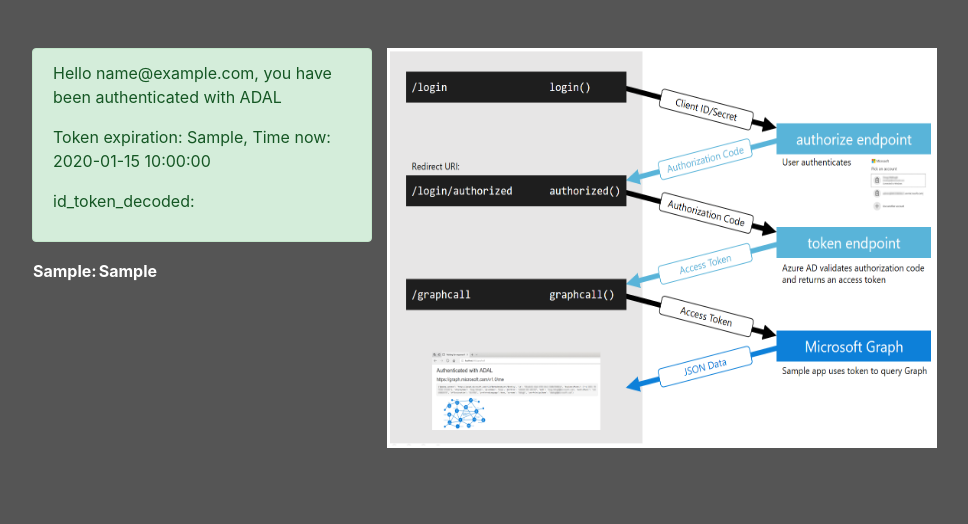
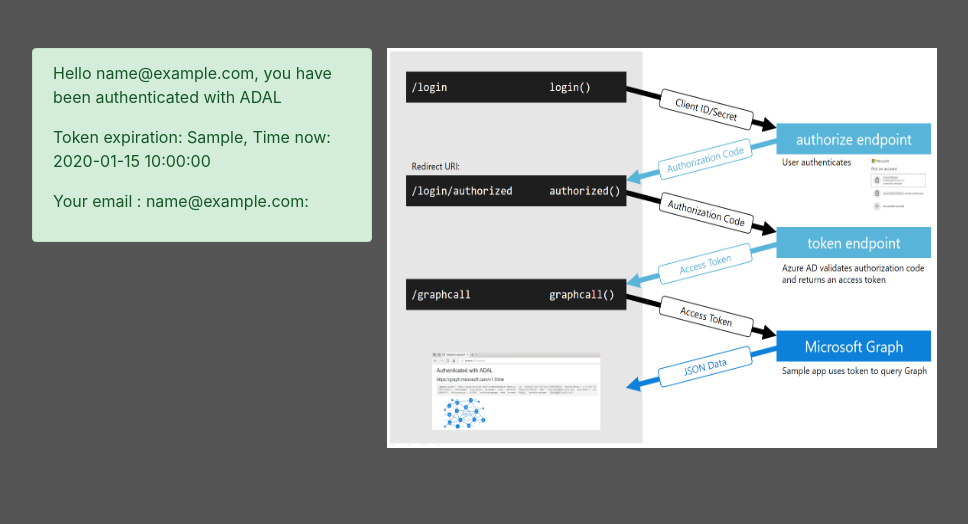
Before and after one commit to krassykirov/Python_AIOHTTP_TestApp, a Python web app: template templates/graphcall.html in a window 1280 px wide. Shown: the part 96-620 px from the top of the page, without its empty margins (68-1036 px from the left). Run offline with Jinja, Linux system fonts and the light colour scheme; the template is opened without the code that fills it: most values are stand-ins (such as "Sample title", 1, 10 or a date in 2020); lists and menus that the app fills with data are empty; some libraries are stand-ins or nearby versions.

Commit message:
myCommit

```diff
--- a/templates/graphcall.html
+++ b/templates/graphcall.html
@@ -6,18 +6,8 @@
           <div class="alert alert-success" role="alert">
         <p>Hello {{email}}, you have been authenticated with ADAL </p>
         <p>Token expiration: {{ token_exp }}, Time now: {{time}} </p>
-        <p>id_token_decoded:</p>
+        <p> Your email : {{ email }}:</p>
          </div>
-     <div>
-        <table>
-            {% for k,v in id_token_decoded.items() %}
-               <tr>
-                   <th> {{ k }}:</th>
-                   <th> {{ v }} </th>
-               </tr>
-            {% endfor %}
-         </table>
-      </div>
  </div>
 
      <img src="/static/images/authworkflow.png" alt="Microsoft Graph" width=550 height=400/>
```
